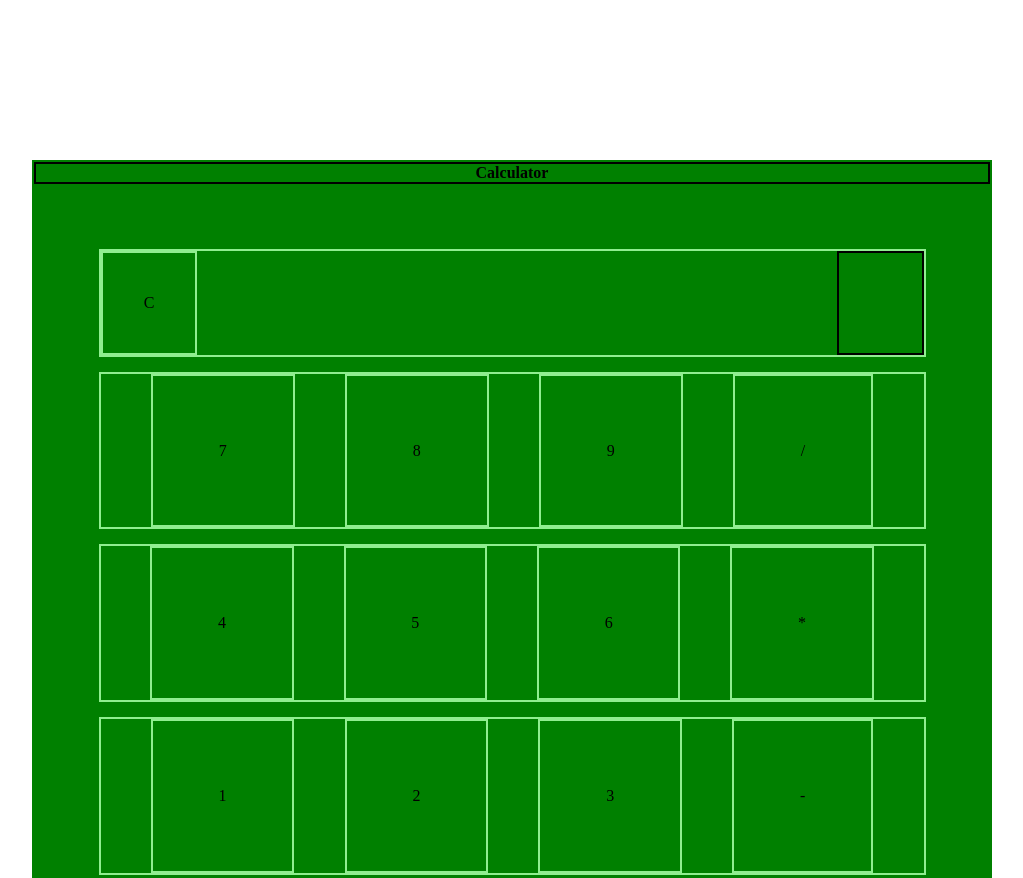
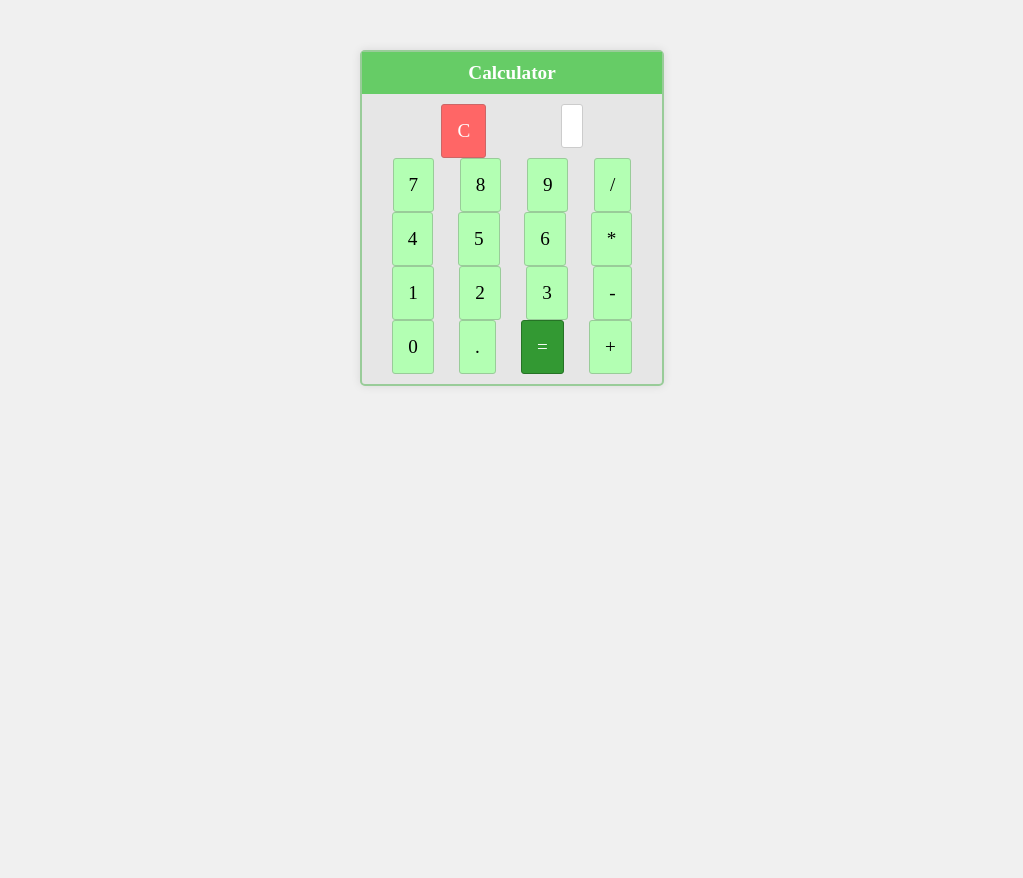
Before and after one commit to Momentum-Team-19/js-calculator-WilkinsJay, a plain HTML site: page index.html in a window 1280 px wide. Shown: the top 878 px of the page, without its empty margins (128-1151 px from the left). After the commit the page ends 800 px from the top, so only its background shows below. Drawn offline with Linux system fonts and the light colour scheme.

Commit message:
css changes, WIP

```diff
--- a/main.css
+++ b/main.css
@@ -2,14 +2,20 @@
     font-family: 'Times New Roman', Times, serif;
 }
 
-body {
+/* body {
     align-content: center;
     flex-direction: column;
     flex-wrap: wrap;
 }
 
 header {
-    border: 2px solid black;
+  border: 2px solid black;
+}
+
+.box {
+    border: 2px solid green;
+    padding: 5%;
+    background-color: green;
 }
 
 .row {
@@ -30,11 +36,6 @@ header {
     padding: 5%;
 }
 
-.box {
-    border: 2px solid green;
-    padding: 5%;
-    background-color: green;
-}
 
 #calculator {
     margin: 12%;
@@ -54,4 +55,81 @@ header {
     padding: 5%;
     background-color: green;
     margin-right: auto;
+} */
+
+body {
+  background-color: #f0f0f0;
 }
+
+#calculator {
+  margin: 50px auto;
+  width: 300px;
+  background-color: #e6e6e6;
+  border: 2px solid #99cc99;
+  border-radius: 5px;
+  box-shadow: 0 0 10px rgba(0, 0, 0, 0.1);
+}
+
+header {
+  background-color: #66cc66;
+  color: white;
+  padding: 10px;
+  text-align: center;
+  font-size: 1.2em;
+}
+
+.box {
+  /* display: grid; */
+  grid-template-columns: repeat(4, 1fr);
+  gap: 5px;
+  padding: 10px;
+}
+
+.row {
+  display: flex;
+  justify-content: space-evenly;
+  grid-template-columns: repeat(4, 1fr);
+  gap: 5px;
+}
+
+.boxes {
+  background-color: #b3ffb3;
+  padding: 15px;
+  text-align: center;
+  font-size: 1.2em;
+  border: 1px solid #99cc99;
+  border-radius: 3px;
+  cursor: pointer;
+}
+
+#clear {
+  background-color: #ff6666;
+  color: white;
+  padding: 15px;
+  text-align: center;
+  font-size: 1.2em;
+  border: 1px solid #cc6666;
+  border-radius: 3px;
+  cursor: pointer;
+}
+
+#equals {
+  background-color: #339933;
+  color: white;
+  padding: 15px;
+  text-align: center;
+  font-size: 1.2em;
+  border: 1px solid #267326;
+  border-radius: 3px;
+  cursor: pointer;
+}
+
+#display {
+  background-color: #ffffff;
+  border: 1px solid #cccccc;
+  border-radius: 3px;
+  padding: 10px;
+  font-size: 1.5em;
+  text-align: right;
+  margin-bottom: 10px;
+}
```
